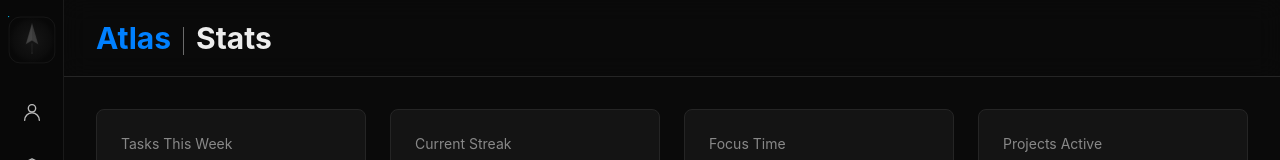
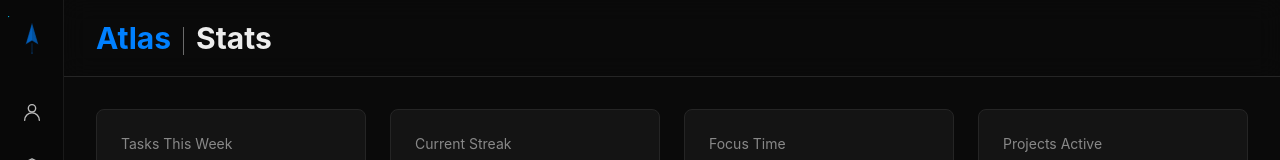
Before and after one commit to atlasbotadmin/mission-control, a Next.js app: page /stats in a window 1280 px wide. Shown: the top 160 px of the page. Built offline with nearby package versions, Linux system fonts and the light colour scheme.

Commit message:
feat: hover glow on nav icons, logo stays blue (border only on active)

```diff
--- a/app/components/Sidebar.tsx
+++ b/app/components/Sidebar.tsx
@@ -86,33 +86,30 @@
               <stop offset="100%" stopColor={pathname === '/' ? '#1a9fff' : '#555'} stopOpacity="0"/>
             </radialGradient>
           </defs>
-          <rect x="1" y="1" width="42" height="42" rx="10" fill="url(#logoBg)" className="transition-all duration-200"/>
-          <rect x="1" y="1" width="42" height="42" rx="10" stroke={pathname === '/' ? '#0080FF' : '#333'} strokeWidth="0.8" fill="none" opacity="0.4" className="transition-colors duration-200"/>
-          {/* Main compass needle / arrow up */}
+          <rect x="1" y="1" width="42" height="42" rx="10" fill="url(#logoBg)" opacity={pathname === '/' ? 1 : 0} className="transition-all duration-200"/>
+          <rect x="1" y="1" width="42" height="42" rx="10" stroke="#0080FF" strokeWidth="0.8" fill="none" opacity={pathname === '/' ? 0.4 : 0} className="transition-opacity duration-200"/>
+          {/* Main compass needle / arrow up — always blue */}
           <path
             d="M22 8L17 25L22 22L27 25Z"
-            fill={pathname === '/' ? '#0080FF' : '#555'}
+            fill="#0080FF"
             opacity="0.45"
-            stroke={pathname === '/' ? '#0080FF' : '#555'}
+            stroke="#0080FF"
             strokeWidth="1"
-            className="transition-colors duration-200"
           />
           {/* Light refraction faces */}
           <polygon
             points="22,8 27,25 22,22"
-            fill={pathname === '/' ? '#0080FF' : '#555'}
+            fill="#0080FF"
             opacity="0.3"
-            className="transition-colors duration-200"
           />
           <polygon
             points="22,8 17,25 22,22"
-            fill={pathname === '/' ? '#0080FF' : '#555'}
+            fill="#0080FF"
             opacity="0.5"
-            className="transition-colors duration-200"
           />
           {/* South indicator */}
-          <line x1="22" y1="25" x2="22" y2="33" stroke={pathname === '/' ? '#0080FF' : '#555'} strokeWidth="1" opacity="0.25" className="transition-colors duration-200"/>
-          <circle cx="22" cy="34" r="1" fill={pathname === '/' ? '#0080FF' : '#555'} opacity="0.25" className="transition-colors duration-200"/>
+          <line x1="22" y1="25" x2="22" y2="33" stroke="#0080FF" strokeWidth="1" opacity="0.25"/>
+          <circle cx="22" cy="34" r="1" fill="#0080FF" opacity="0.25"/>
           {/* Orbiting dot */}
           <circle r="1.2" fill="#00CCFF" opacity="0.8">
             <animateMotion dur="4s" repeatCount="indefinite" path="M22,22 m-10,0 a10,10 0 1,1 20,0 a10,10 0 1,1 -20,0"/>
@@ -141,7 +138,9 @@
             {isActive(item.href) && (
               <div className="absolute left-0 top-1/2 -translate-y-1/2 w-1 h-8 bg-accent rounded-r"></div>
             )}
-            {icons[item.icon](isActive(item.href) ? '#0080FF' : '#bbb')}
+            <span className={`transition-colors duration-200 ${isActive(item.href) ? 'text-[#0080FF]' : 'text-[#bbb] group-hover:text-[#0080FF]'}`}>
+              {icons[item.icon]('currentColor')}
+            </span>
             <span className="absolute left-16 ml-2 px-3 py-1.5 bg-[#1a1a1a] text-text text-sm rounded-lg whitespace-nowrap opacity-0 group-hover:opacity-100 transition-opacity pointer-events-none border border-[#252525]">
               {item.label}
             </span>
@@ -172,7 +171,9 @@
             {isActive(item.href) && (
               <div className="absolute left-0 top-1/2 -translate-y-1/2 w-1 h-8 bg-accent rounded-r"></div>
             )}
-            {icons[item.icon](isActive(item.href) ? '#0080FF' : '#bbb')}
+            <span className={`transition-colors duration-200 ${isActive(item.href) ? 'text-[#0080FF]' : 'text-[#bbb] group-hover:text-[#0080FF]'}`}>
+              {icons[item.icon]('currentColor')}
+            </span>
             <span className="absolute left-16 ml-2 px-3 py-1.5 bg-[#1a1a1a] text-text text-sm rounded-lg whitespace-nowrap opacity-0 group-hover:opacity-100 transition-opacity pointer-events-none border border-[#252525]">
               {item.label}
             </span>
```
